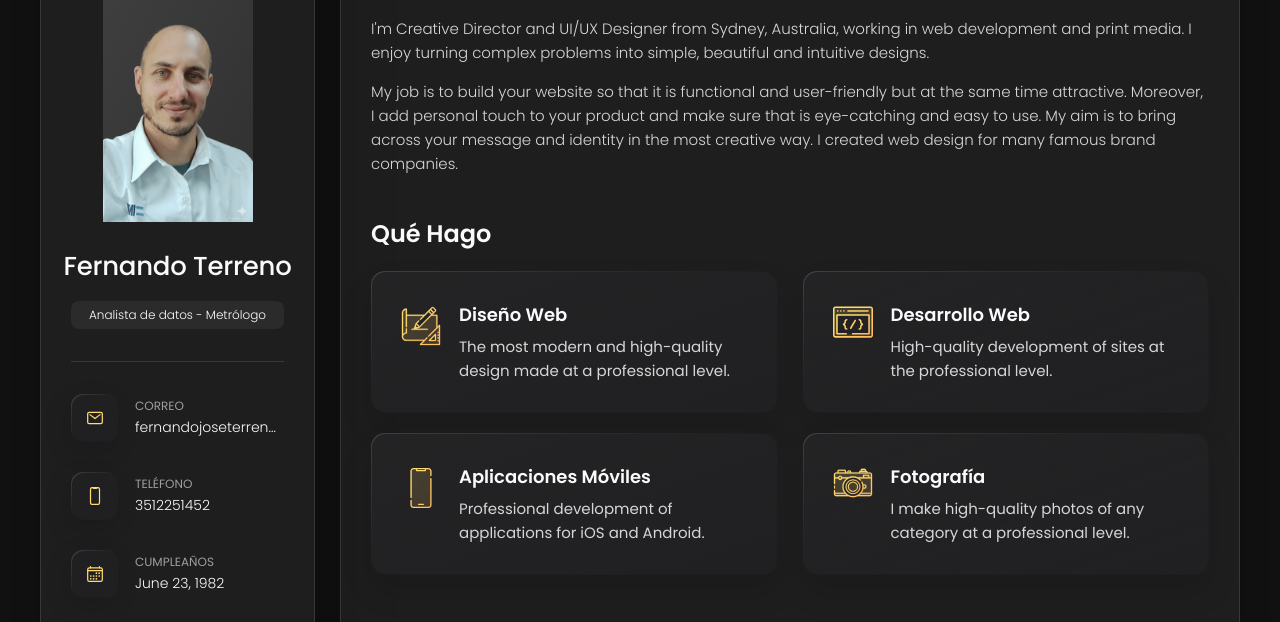
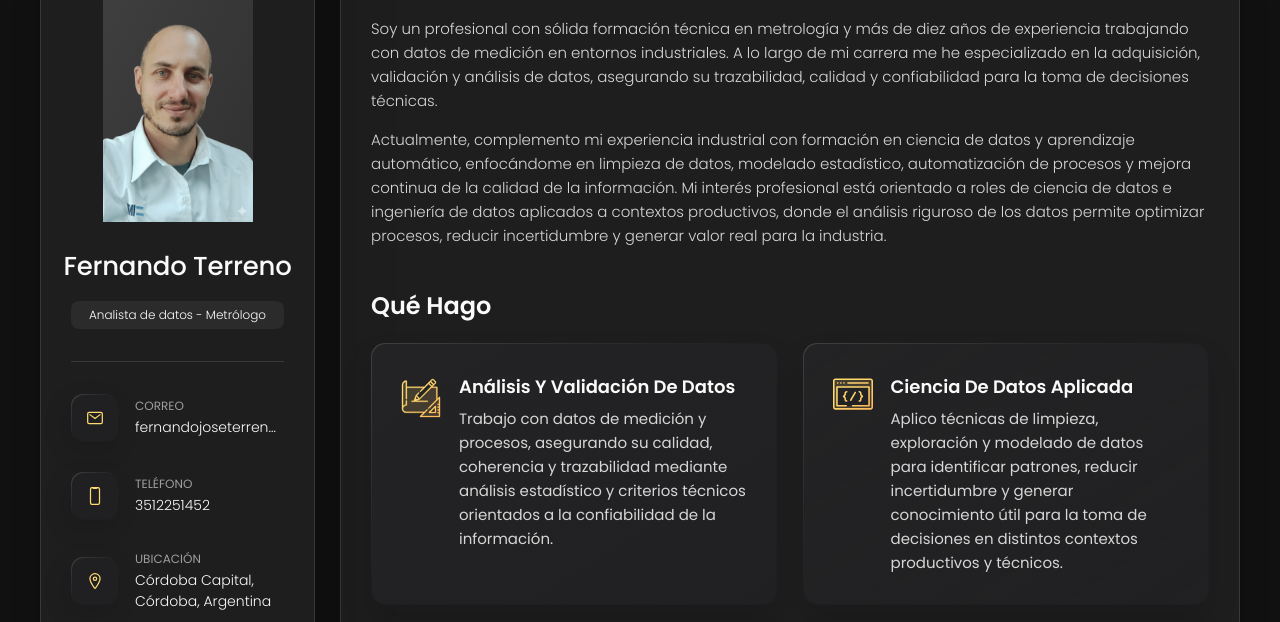
Before and after one commit to fernandojterreno/fernandojterreno.github.io, a plain HTML site: page index.html in a window 1280 px wide. Shown: the part 162-784 px from the top of the page. Drawn offline with nearby package versions, Linux system fonts and the light colour scheme.

Commit message:
Hacer que el teléfono abra WhatsApp (wa.me)

```diff
--- a/index.html
+++ b/index.html
@@ -88,24 +88,12 @@
             <div class="contact-info">
               <p class="contact-title">Teléfono</p>
 
-              <a href="tel:+12133522795" class="contact-link">3512251452</a>
+              <a href="https://wa.me/543512251452" class="contact-link" target="_blank" rel="noopener noreferrer" title="Abrir chat de WhatsApp" aria-label="Abrir chat de WhatsApp">3512251452</a>
             </div>
 
           </li>
 
-          <li class="contact-item">
 
-            <div class="icon-box">
-              <ion-icon name="calendar-outline"></ion-icon>
-            </div>
-
-            <div class="contact-info">
-              <p class="contact-title">Cumpleaños</p>
-
-              <time datetime="1982-06-23">June 23, 1982</time>
-            </div>
-
-          </li>
 
           <li class="contact-item">
 
@@ -207,17 +195,13 @@
 
         <section class="about-text">
           <p>
-            I'm Creative Director and UI/UX Designer from Sydney, Australia, working in web development and print media.
-            I enjoy
-            turning complex problems into simple, beautiful and intuitive designs.
+            Soy un profesional con sólida formación técnica en metrología y más de diez años de experiencia trabajando con datos de medición en entornos industriales. A lo largo de mi carrera me he especializado en la adquisición, validación y análisis de datos, asegurando su trazabilidad, calidad y confiabilidad para la toma de decisiones técnicas.
+
           </p>
 
           <p>
-            My job is to build your website so that it is functional and user-friendly but at the same time attractive.
-            Moreover, I
-            add personal touch to your product and make sure that is eye-catching and easy to use. My aim is to bring
-            across your
-            message and identity in the most creative way. I created web design for many famous brand companies.
+            Actualmente, complemento mi experiencia industrial con formación en ciencia de datos y aprendizaje automático, enfocándome en limpieza de datos, modelado estadístico, automatización de procesos y mejora continua de la calidad de la información. Mi interés profesional está orientado a roles de ciencia de datos e ingeniería de datos aplicados a contextos productivos, donde el análisis riguroso de los datos permite optimizar procesos, reducir incertidumbre y generar valor real para la industria.
+
           </p>
         </section>
 
@@ -231,19 +215,18 @@
           <h3 class="h3 service-title">Qué hago</h3>
 
           <ul class="service-list">
-
             <li class="service-item">
 
               <div class="service-icon-box">
-                <img src="./assets/images/icon-design.svg
-                " alt="design icon" width="40">
+                <img src="./assets/images/icon-design.svg" alt="analisis icon" width="40">
               </div>
 
               <div class="service-content-box">
-                <h4 class="h4 service-item-title">Diseño web</h4>
+                <h4 class="h4 service-item-title">Análisis y validación de datos</h4>
 
                 <p class="service-item-text">
-                  The most modern and high-quality design made at a professional level.
+                  Trabajo con datos de medición y procesos, asegurando su calidad, coherencia y trazabilidad mediante
+                  análisis estadístico y criterios técnicos orientados a la confiabilidad de la información.
                 </p>
               </div>
 
@@ -252,14 +235,16 @@
             <li class="service-item">
 
               <div class="service-icon-box">
-                <img src="./assets/images/icon-dev.svg" alt="Web development icon" width="40">
+                <img src="./assets/images/icon-dev.svg" alt="ciencia de datos icon" width="40">
               </div>
 
               <div class="service-content-box">
-                <h4 class="h4 service-item-title">Desarrollo web</h4>
+                <h4 class="h4 service-item-title">Ciencia de datos aplicada</h4>
 
                 <p class="service-item-text">
-                  High-quality development of sites at the professional level.
+                  Aplico técnicas de limpieza, exploración y modelado de datos para identificar patrones, reducir
+                  incertidumbre y generar conocimiento útil para la toma de decisiones en distintos contextos productivos
+                  y técnicos.
                 </p>
               </div>
 
@@ -268,14 +253,15 @@
             <li class="service-item">
 
               <div class="service-icon-box">
-                <img src="./assets/images/icon-app.svg" alt="mobile app icon" width="40">
+                <img src="./assets/images/icon-app.svg" alt="pipelines icon" width="40">
               </div>
 
               <div class="service-content-box">
-                <h4 class="h4 service-item-title">Aplicaciones móviles</h4>
+                <h4 class="h4 service-item-title">Automatización y pipelines de datos</h4>
 
                 <p class="service-item-text">
-                  Professional development of applications for iOS and Android.
+                  Diseño y desarrollo de flujos de adquisición, procesamiento y transformación de datos, integrando
+                  programación y automatización para mejorar eficiencia, escalabilidad y repetibilidad.
                 </p>
               </div>
 
@@ -284,14 +270,15 @@
             <li class="service-item">
 
               <div class="service-icon-box">
-                <img src="./assets/images/icon-photo.svg" alt="camera icon" width="40">
+                <img src="./assets/images/icon-photo.svg" alt="mejora procesos icon" width="40">
               </div>
 
               <div class="service-content-box">
-                <h4 class="h4 service-item-title">Fotografía</h4>
+                <h4 class="h4 service-item-title">Mejora de procesos y calidad de la información</h4>
 
                 <p class="service-item-text">
-                  I make high-quality photos of any category at a professional level.
+                  Utilizo el análisis de datos como herramienta para optimizar procesos, detectar desvíos, prevenir
+                  errores y elevar la calidad de la información en organizaciones y proyectos tecnológicos.
                 </p>
               </div>
 
@@ -301,6 +288,12 @@
 
         </section>
 
+
+      <!--
+        - #RESUME
+      -->
+
+      </article>
 
       <!--
         - #RESUME
```
